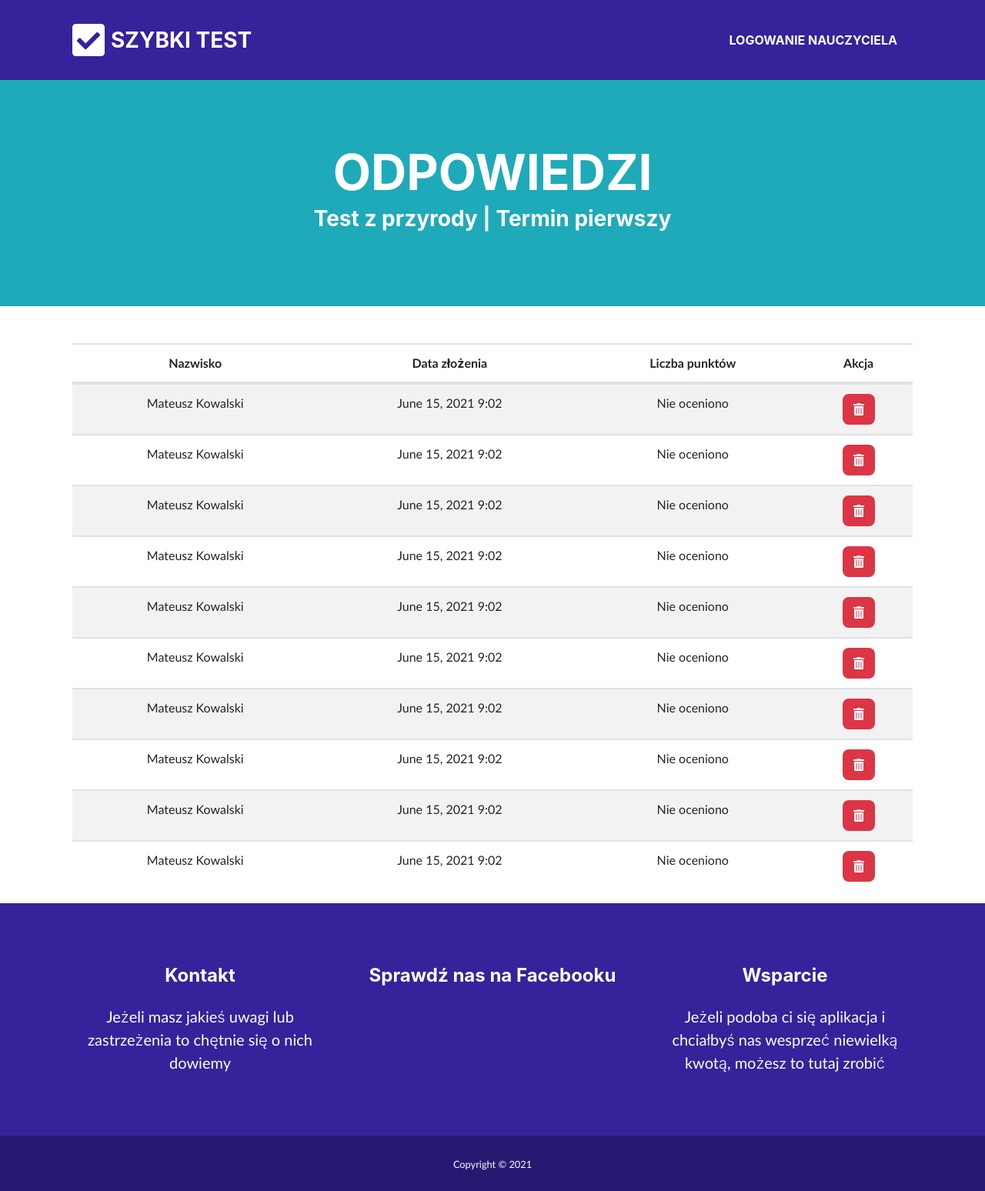
After one commit to snsv-dy/PDSWWW_projekt, a Flask app: template app/templates/answers.html in a window 1280 px wide. The commit adds this page. Shown: the whole page at 77% size. Run offline with Flask 2, Linux system fonts and the light colour scheme; the template is opened without the code that fills it: values that come from a table or form of the project are taken from there, others are empty; data comes from the database, SQL or seed files in the repository; some libraries are stand-ins or nearby versions; some web fonts are replaced.

Commit message:
Answers page added

```diff
--- a/app/routes/manage.py
+++ b/app/routes/manage.py
@@ -132,6 +132,31 @@ def import_test():
     return redirect(url_for('manage'))
 
 
+@app.route('/answers/<int:term_id>')
+@login_required
+def answers(term_id):
+    check_res = check_term(term_id=term_id)
+    if check_res is not None: return check_res
+
+    term = TestTerm.query.filter_by(id=term_id).first()
+    return render_template('answers.html', term=term)
+
+
+@app.route('/remove_answer/<int:answer_id>')
+@login_required
+def remove_answer(answer_id):
+    check_res = check_answer(answer_id)
+    if check_res is not None: return check_res
+
+    answer = TestAnswer.query.filter_by(id=answer_id).first()
+    term_id = answer.term.id
+    db.session.delete(answer)
+    db.session.commit()
+
+    flash('Pomyślnie usunięto odpowiedź ucznia ' + answer.full_name, 'success')
+    return redirect(url_for('answers', term_id=term_id))
+
+
 def check_test(test_id):
     test = Test.query.filter_by(id=test_id).first()
 
@@ -158,3 +183,17 @@ def check_term(term_id):
         return redirect(url_for('manage'))
 
     return None
+
+
+def check_answer(answer_id):
+    answer = TestAnswer.query.filter_by(id=answer_id).first()
+
+    if answer is None:
+        flash('Żądana odpowiedź nie istnieje', 'error')
+        return redirect(url_for('manage'))
+
+    if answer.term.test.teacherid != current_user.id:
+        flash('Nie jesteś uprawiony do oglądania tej odpowiedzi', 'error')
+        return redirect(url_for('manage'))
+
+    return None
--- /dev/null
+++ b/app/templates/answers.html
@@ -0,0 +1,55 @@
+{% extends "standard.html" %}
+{% import "bootstrap/wtf.html" as wtf %}
+
+{% macro render_answer(answer) -%}
+    <tr>
+        <td>{{ answer.full_name }}</td>
+        <td>{{ moment(answer.submit_time).format('LL h:mm') }}</td>
+
+        <td>
+        {% if answer.reviewed %}
+            {{ answer.get_given_points() }} / {{ answer.get_max_points() }}
+        {% else %}
+            Nie oceniono
+        {% endif %}
+        </td>
+
+        <td>
+            <a href="{{ url_for('remove_answer', answer_id=answer.id) }}"><button class="btn btn-primary btn-danger" data-toggle="tooltip" data-placement="top" title="Usuń odpowiedź"><i class="fas fa-trash-alt"></i></button></a>
+        </td>
+    </tr>
+{%- endmacro %}
+
+{% block content %}
+<section class="masthead bg-primary text-white text-center">
+    <div class="container d-flex align-items-center flex-column">
+        <h1 class="masthead-heading mb-0">ODPOWIEDZI</h1>
+        <h3 class="master-subheading mb-0 mt-3">{{ term.test.title }} | {{ term.name }}</h3>
+    </div>
+</section>
+
+<section>
+    <div class="container">
+        <div class="row justify-content-center">
+            <div class="col-12">
+                <table class="table table-striped text-center mt-5">
+                    <thead>
+                        <tr>
+                            <th>Nazwisko</th>
+                            <th>Data złożenia</th>
+                            <th>Liczba punktów</th>
+                            <th>Akcja</th>
+                        </tr>
+                    </thead>
+                    <tbody>
+                        {% for answer in term.answers %}
+                            {{ render_answer(answer) }}
+                        {% endfor %}
+                        {% if not term.answers %}<tr><td colspan="4">Brak</td></tr>{% endif %}
+                    </tbody>
+                </table>
+            </div>
+        </div>
+    </div>
+</section>
+{% endblock %}
--- a/app/templates/details.html
+++ b/app/templates/details.html
@@ -36,7 +36,7 @@
         <td>{{ term.get_reviewed_answers_count() }} / {{ term.answers|length }}</td>
         <td>
             <button class="btn btn-primary mr-1" data-toggle="tooltip" data-placement="top" title="Oceń odpowiedzi"><i class="fas fa-check"></i></button>
-            <button class="btn btn-primary mr-1" data-toggle="tooltip" data-placement="top" title="Przejrzyj odpowiedzi"><i class="fas fa-eye"></i></button>
+            <a href="{{ url_for('answers', term_id=term.id) }}"><button class="btn btn-primary mr-1" data-toggle="tooltip" data-placement="top" title="Przejrzyj odpowiedzi"><i class="fas fa-eye"></i></button></a>
             <a href="{{ url_for('delete_term', term_id=term.id) }}"><button class="btn btn-primary btn-danger" data-toggle="tooltip" data-placement="top" title="Usuń termin"><i class="fas fa-trash-alt"></i></button></a>
         </td>
     </tr>
```
Also changed, not shown: app/models.py (+7 -0 lines).
